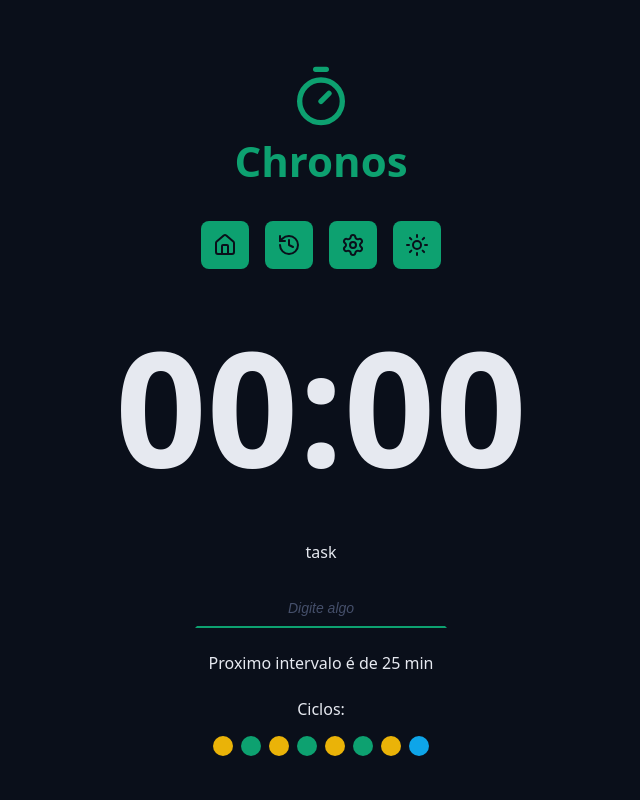
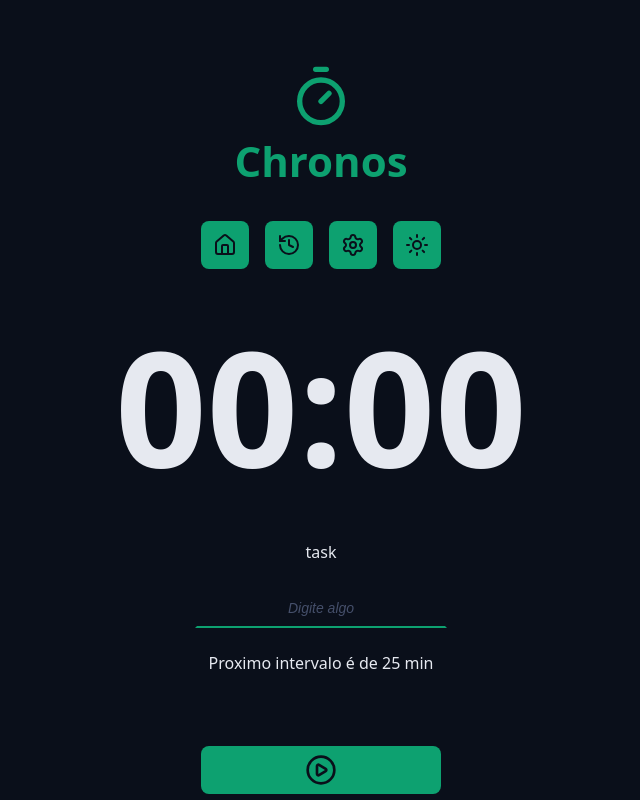
Before and after one commit to ravibarbosals/chronos-pomodoro, a React (Vite) app: page / in a window 1280 px wide. Shown: the top 800 px of the page, without its empty margins (319-959 px from the left). Built offline with nearby package versions, Linux system fonts and the light colour scheme.

Commit message:
feat: enhance Cycles component with dynamic cycle rendering and accessibility improvements; update MainForm to conditionally render Cycles

```diff
--- a/src/components/Cycles/index.tsx
+++ b/src/components/Cycles/index.tsx
@@ -1,19 +1,36 @@
 import styles from './styles.module.css';
+import { useTaskContext } from '../../contexts/TaskContext/useTaskContext';
+import { getNextCycle } from '../../utils/getNextCycle';
+import { getNextCycleType } from '../../utils/getNextCycleType';
 
 export function Cycles() {
+  const { state } = useTaskContext();
+
+  const cycleStep = Array.from({ length: state.currentCycle });
+
+  const cycleDescriptionMap = {
+    workTime: 'foco',
+    shortBreakTime: 'descanso curto',
+    longBreakTime: 'descanso longo',
+  };
+
   return (
     <div className={styles.cycles}>
       <span>Ciclos:</span>
 
       <div className={styles.cycleDots}>
-        <span className={`${styles.cycleDot} ${styles.workTime}`}></span>
-        <span className={`${styles.cycleDot} ${styles.shortBreakTime}`}></span>
-        <span className={`${styles.cycleDot} ${styles.workTime}`}></span>
-        <span className={`${styles.cycleDot} ${styles.shortBreakTime}`}></span>
-        <span className={`${styles.cycleDot} ${styles.workTime}`}></span>
-        <span className={`${styles.cycleDot} ${styles.shortBreakTime}`}></span>
-        <span className={`${styles.cycleDot} ${styles.workTime}`}></span>
-        <span className={`${styles.cycleDot} ${styles.longBreakTime}`}></span>
+        {cycleStep.map((_, index) => {
+          const nextCycle = getNextCycle(index);
+          const nextCycleType = getNextCycleType(nextCycle);
+          return (
+            <span
+            key={nextCycle}
+              className={`${styles.cycleDot} ${styles[nextCycleType]}`}
+              aria-label={`Indicador de ciclo de ${cycleDescriptionMap[nextCycleType]}`}
+              title={`Indicador de ciclo de ${cycleDescriptionMap[nextCycleType]} ${nextCycleType}_${nextCycle}`}
+            ></span>
+          );
+        })}
       </div>
     </div>
   );
--- a/src/components/MainForm/index.tsx
+++ b/src/components/MainForm/index.tsx
@@ -1,11 +1,11 @@
-import { PlayCircleIcon } from 'lucide-react';
+import { PlayCircleIcon, StopCircleIcon } from 'lucide-react';
 import { Cycles } from '../Cycles';
 import { DefaultButton } from '../DefaultButton';
 import { DefaultInput } from '../DefaultInput';
 import { useRef } from 'react';
 import type { TaskModel } from '../../models/TaskModel';
 import { useTaskContext } from '../../contexts/TaskContext/useTaskContext';
-import { getnextCycle } from '../../utils/getNextCycle';
+import { getNextCycle } from '../../utils/getNextCycle';
 import { getNextCycleType } from '../../utils/getNextCycleType';
 import { formatSecondsToMinutes } from '../../utils/formatSecondsToMinutes';
 
@@ -13,9 +13,8 @@
   const { state, setState } = useTaskContext();
   const taskNameInput = useRef<HTMLInputElement>(null);
 
-  const nextCycle = getnextCycle(state.currentCycle);
+  const nextCycle = getNextCycle(state.currentCycle);
   const nextCycleType = getNextCycleType(nextCycle);
-
 
   function handleCreateNewTask(event: React.FormEvent<HTMLFormElement>) {
     event.preventDefault();
@@ -62,6 +61,7 @@
           type='text'
           placeholder='Digite algo'
           ref={taskNameInput}
+          disabled={!!state.activeTask}
         />
       </div>
 
@@ -69,12 +69,29 @@
         <p>Proximo intervalo é de 25 min</p>
       </div>
 
-      <div className='formRow'>
-        <Cycles />
-      </div>
+      {state.currentCycle > 0 && (
+        <div className='formRow'>
+          <Cycles />
+        </div>
+      )}
 
       <div className='formRow'>
-        <DefaultButton icon={<PlayCircleIcon />} color='green' />
+        {!state.activeTask ? (
+          <DefaultButton
+            aria-label='Iniciar nova tarefa'
+            title='Iniciar nova tarefa'
+            type='submit'
+            icon={<PlayCircleIcon />}
+          />
+        ) : (
+          <DefaultButton
+            aria-label='Interromper nova tarefa'
+            title='Interromper nova tarefa'
+            type='button'
+            color='red'
+            icon={<StopCircleIcon />}
+          />
+        )}
       </div>
     </form>
   );
--- a/src/utils/getNextCycle.ts
+++ b/src/utils/getNextCycle.ts
@@ -1,3 +1,3 @@
-export function getnextCycle(currentCycle: number) {
+export function getNextCycle(currentCycle: number) {
     return currentCycle === 0 || currentCycle === 8 ? 1 : currentCycle + 1;
 }
```
